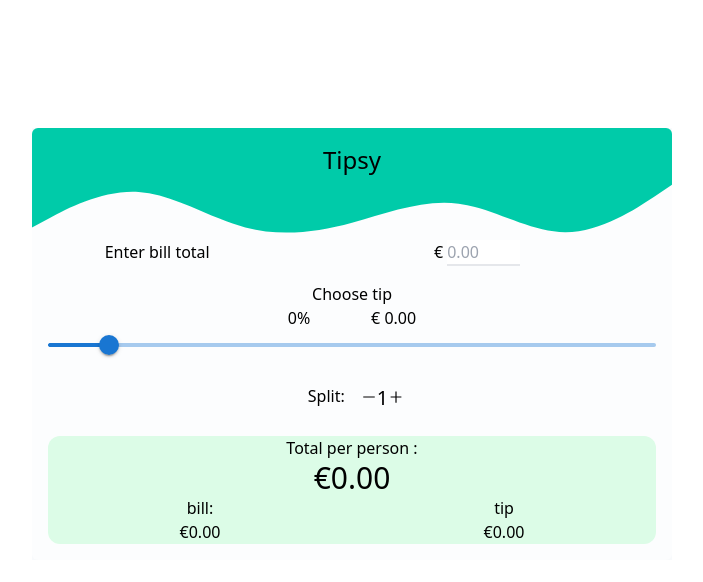
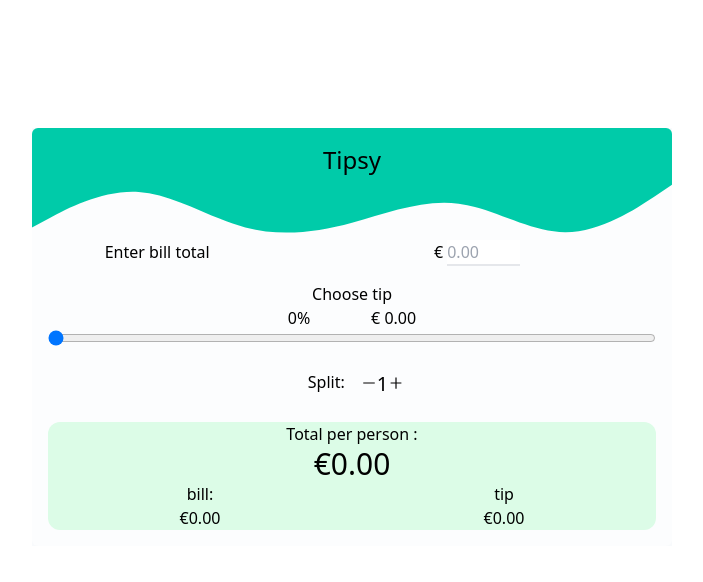
Before and after one commit to paulinahry/tip_calculator_pauhry, a React (Vite) app in the folder calc/: page / in a window 1280 px wide. Shown: the top 582 px of the page, without its empty margins (288-991 px from the left). Built offline with nearby package versions, Linux system fonts and the light colour scheme.

Commit message:
slider changed

```diff
--- a/calc/package.json
+++ b/calc/package.json
@@ -11,8 +11,6 @@
   "dependencies": {
     "@emotion/react": "^11.10.5",
     "@emotion/styled": "^11.10.5",
-    "@mui/icons-material": "^5.10.14",
-    "@mui/material": "^5.10.14",
     "react": "^18.2.0",
     "react-dom": "^18.2.0",
     "react-icons": "^4.6.0"
--- a/calc/src/App.jsx
+++ b/calc/src/App.jsx
@@ -1,23 +1,14 @@
 import './index.css'
-import IceIceBaby from './assets/img/73713_22_11_16_08_43_17.png'
-
-//material UI
-import {Slider} from '@mui/material'
-
 //ICONS
 import {AiOutlinePlus, AiOutlineMinus} from 'react-icons/ai'
-
-
-
-
+// STATES
 import { useState } from 'react'
 
 
 
 function App() {
 
-
-  //states
+  //STATES
   const [bill, setBill] = useState(0)
   const [counter, setCounter] = useState(1) // counter
   const [tip, setTip] = useState(0)
@@ -78,15 +69,9 @@ function App() {
           <span className="ml-[10%]">€ {tipTotal.toFixed(2)}</span>
           </div>
 
-         <Slider
-          onChange={(e)=>setTip(e.target.value)}
-          aria-label="tip"
-          defaultValue={10}
-          // getAriaValueText={valuetext}
-          // valueLabelDisplay="auto"
-          step={5}
-          max={100}
-        />
+
+          <input type="range" className='tip-range-slider' min={0} max={100} defaultValue={10}  value={tip}
+            onChange={(e)=>setTip(e.target.value)} />
         </div>
 
         <div className="flex justify-center item-baseline gap-2 p-2">
@@ -108,8 +93,6 @@ function App() {
         </div>
 
 
-        {/* <input type="range" className='tip-range-slider' min={0} max={100} defaultValue={10}  value={tip}
-          onChange={(e)=>setTip(e.target.value)} /> */}
 
         <div className="bg-green-100 m-4 rounded-xl flex text-center justify-center flex-col">
           <div>
```
